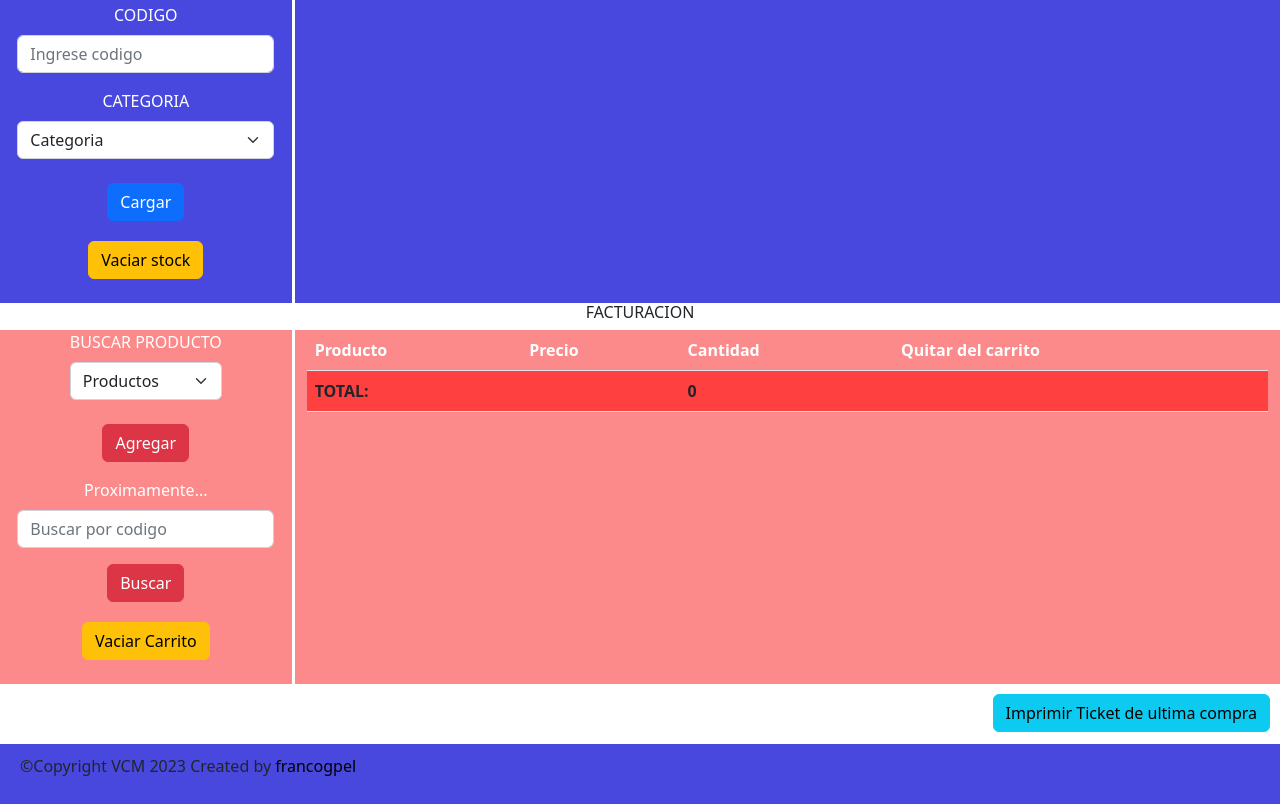
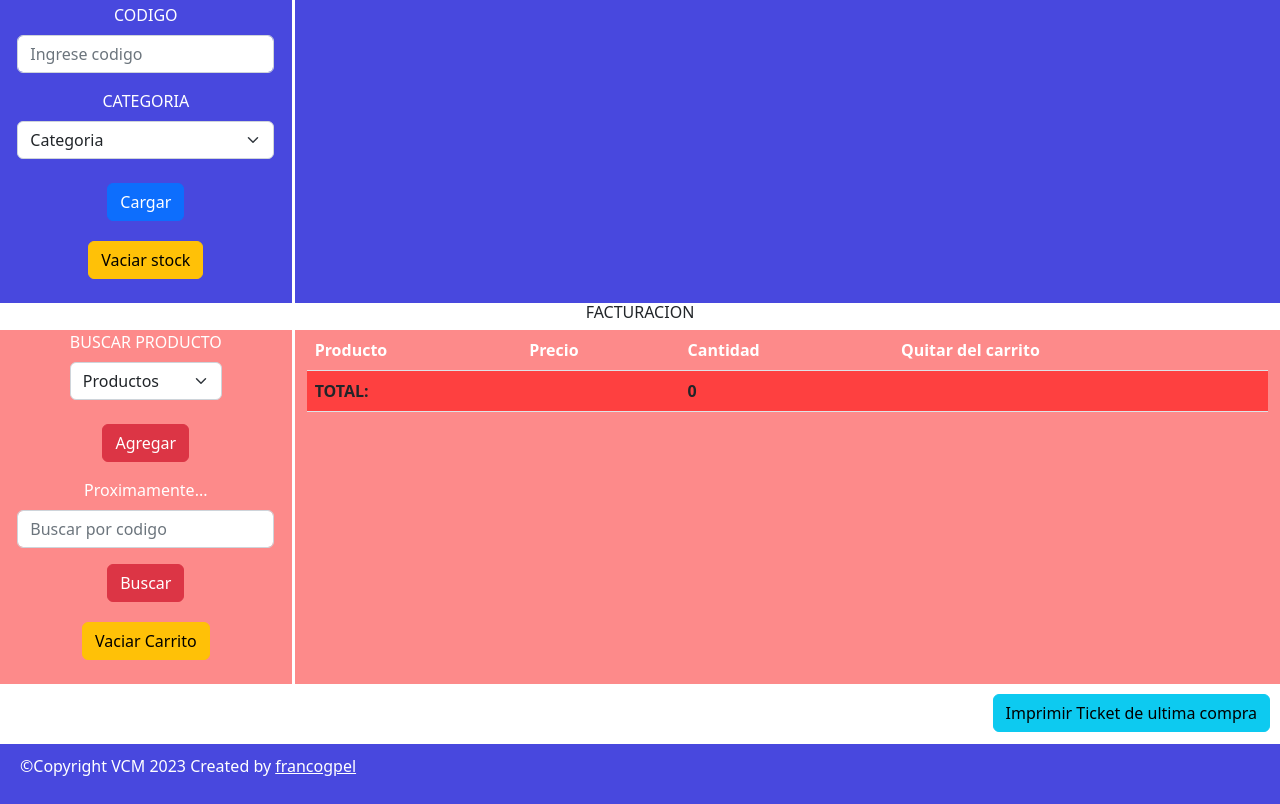
Before and after one commit to francogpel/Proyecto-JavaScript, a website: page index.html in a window 1280 px wide. Shown: the part 338-1142 px from the top of the page. Drawn offline with nearby package versions, Linux system fonts and the light colour scheme; some packages are replaced by stand-ins of ours; no server answers; a script that the page names is missing.

Commit message:
actualizacion

```diff
--- a/index.html
+++ b/index.html
@@ -186,7 +186,7 @@
     <footer>
       <div class="content-block" id="footer">
 				<div class="col-xs-6">
-          <p>&copy;Copyright VCM 2023 </i>Created by <a href="" target="_blank"></a><a class="ig" href="https://www.instagram.com/francogpel/?utm_medium=copy_link" target="_blank"> francogpel </a>
+          <p class="text-white">&copy;Copyright VCM 2023 </i>Created by <a href="" target="_blank"></a><a class="ig" href="https://www.instagram.com/francogpel/?utm_medium=copy_link" target="_blank"> francogpel </a>
           </p>
         </div>
 			</div>
--- a/styles.css
+++ b/styles.css
@@ -102,6 +102,5 @@ footer  {
 }
 
 .ig {
-    color: black;
-    text-decoration: none;
+    color: rgb(255, 255, 255);
 }
```
